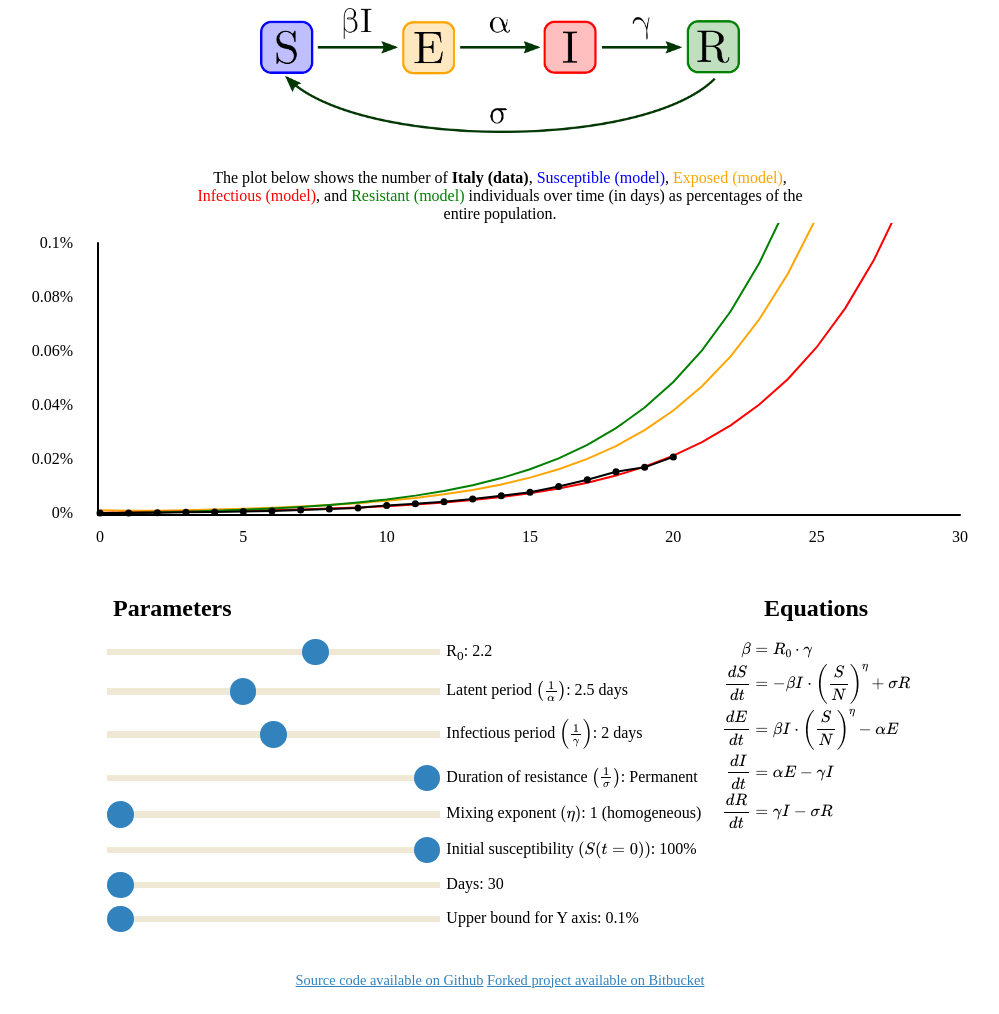
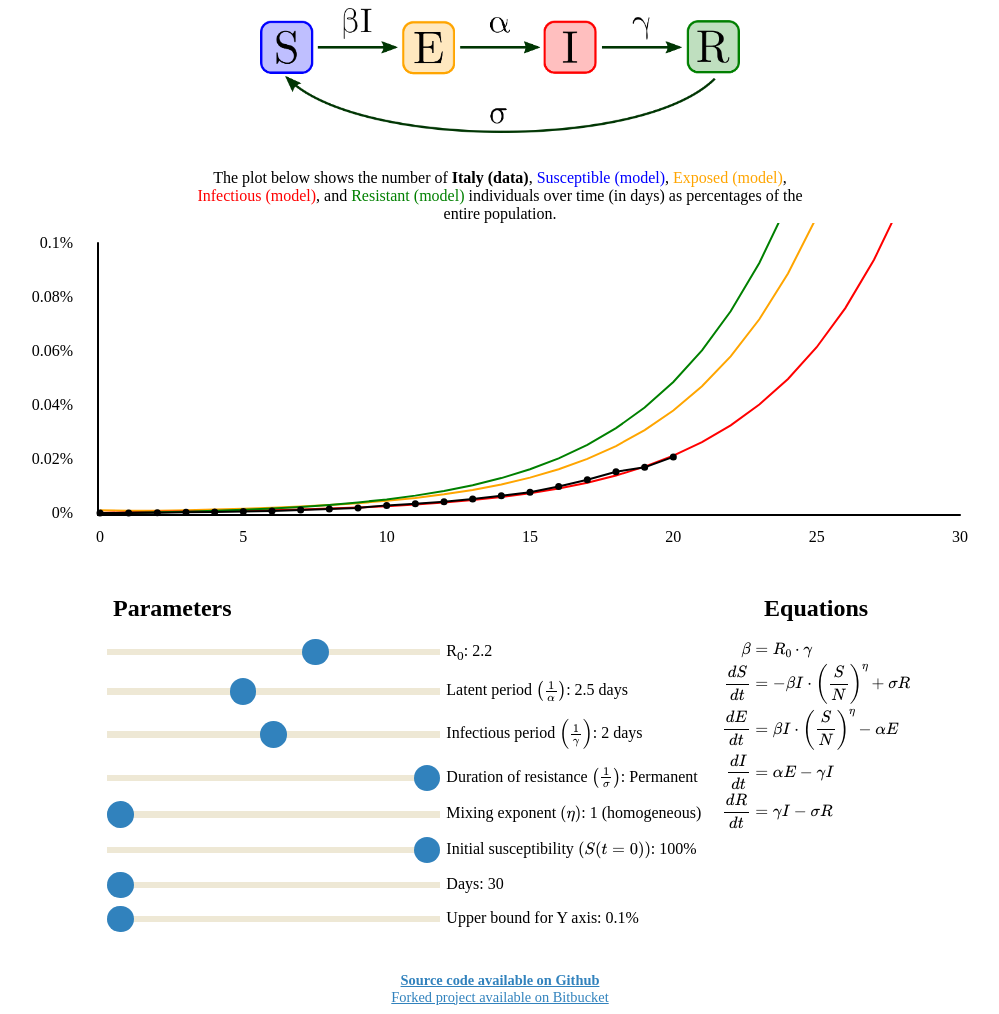
Before and after one commit to phcollignon/coronavirus, a plain HTML site: page index.html in a window 1280 px wide. Shown: the whole page, without its empty margins (140-1139 px from the left). Drawn offline with nearby package versions, Linux system fonts and the light colour scheme; some packages are replaced by stand-ins of ours.

```diff
--- a/index.html
+++ b/index.html
@@ -99,7 +99,8 @@
     </div>
 
     <div id="footer">
-      <a href="https://github.com/phcollignon/coronavirus">Source code available on Github</a>
+      <a href="https://github.com/phcollignon/coronavirus"><b>Source code available on Github</b></a>
+      <br>
       <a href="https://bitbucket.org/robmoss/seir-demo-javascript">Forked project available on Bitbucket</a>
     </div>
 
```
